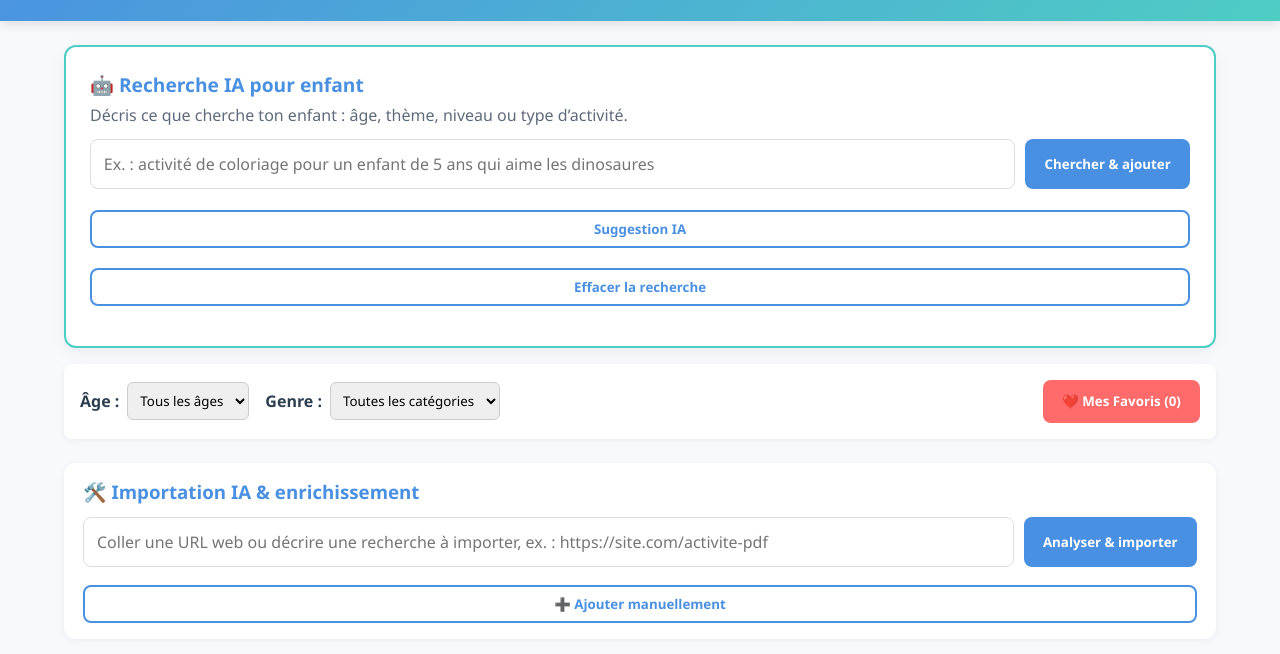
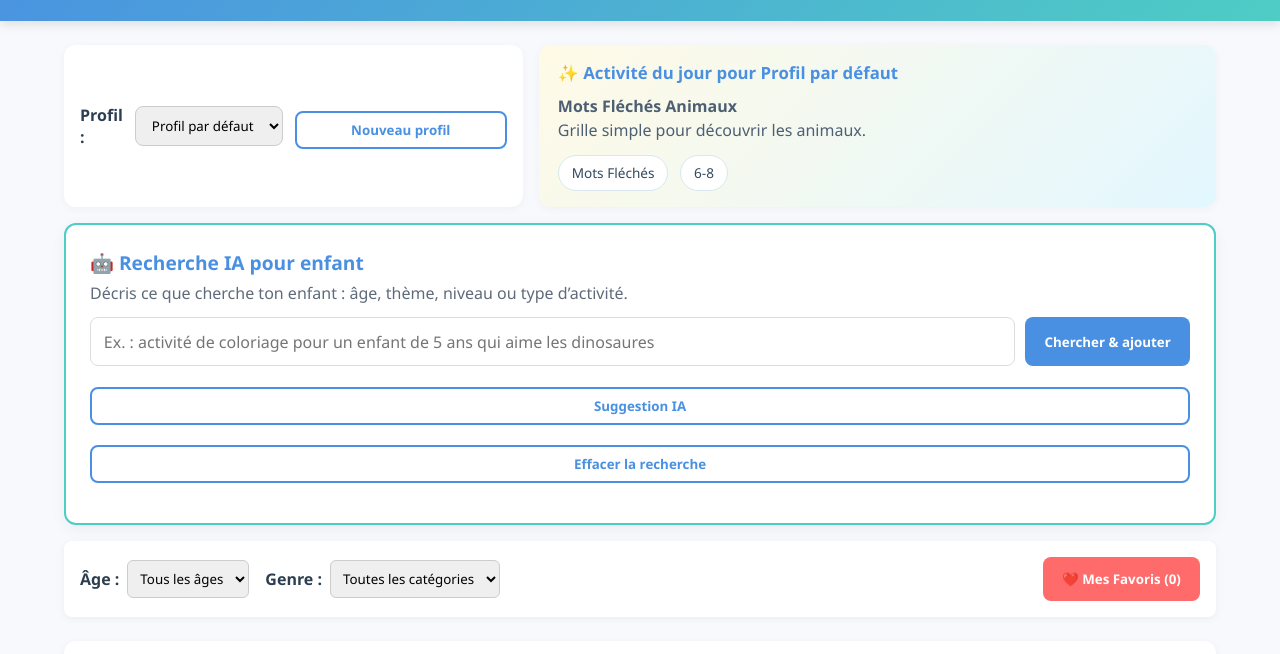
Before and after one commit to pxclem/kidprint-app, a plain HTML site: page index.html in a window 1280 px wide. Shown: the part 92-746 px from the top of the page. Drawn offline with Linux system fonts and the light colour scheme.

Commit message:
🚀 Initial commit KidPrint

```diff
--- a/assets/css/style.css
+++ b/assets/css/style.css
@@ -47,6 +47,16 @@ select { padding: 0.5rem; border-radius: 6px; border: 1px solid #ccc; }
 .history-chip:hover { background: var(--accent); color: white; border-color: var(--accent); }
 .ai-actions { display: flex; flex-wrap: wrap; gap: 0.75rem; margin-top: 0.8rem; }
 
+.profile-bar { display: flex; flex-wrap: wrap; gap: 1rem; align-items: stretch; margin-bottom: 1rem; }
+#profileSelector { display: flex; gap: 0.75rem; align-items: center; flex: 1 1 280px; background: white; border-radius: 12px; padding: 1rem; box-shadow: 0 2px 10px rgba(0,0,0,0.04); }
+#profileSelector label { font-weight: 700; color: var(--text); }
+#profileSelector select { padding: 0.55rem 0.75rem; border-radius: 8px; border: 1px solid #ccc; }
+.daily-activity { flex: 2 1 320px; background: linear-gradient(135deg, #fffae6, #e3f7ff); border-radius: 12px; padding: 1rem 1.2rem; box-shadow: 0 2px 10px rgba(0,0,0,0.04); min-width: 260px; }
+.daily-activity h3 { margin: 0 0 0.6rem 0; color: var(--primary); font-size: 1.05rem; }
+.daily-activity p { color: #4d5f72; line-height: 1.5; }
+.daily-activity .daily-meta { display: flex; gap: 0.75rem; margin-top: 0.85rem; flex-wrap: wrap; }
+.daily-meta span { display: inline-flex; gap: 0.4rem; background: white; border-radius: 999px; padding: 0.45rem 0.8rem; border: 1px solid #d8e7f0; font-size: 0.85rem; color: #324a5f; }
+
 /* Grid & Cards */
 .grid { display: grid; grid-template-columns: repeat(auto-fill, minmax(250px, 1fr)); gap: 1.5rem; }
 .card { background: var(--card-bg); border-radius: 10px; overflow: hidden; box-shadow: 0 2px 10px rgba(0,0,0,0.05); display: flex; flex-direction: column; position: relative; transition: transform 0.2s; }
--- a/assets/js/app.js
+++ b/assets/js/app.js
@@ -132,6 +132,8 @@ function setCurrentProfile(profileId) {
   localStorage.setItem(STORAGE_KEYS.currentProfile, profileId);
   loadState();
   renderProfileSelector();
+  renderDailyActivity();
+  renderSearchHistory();
   renderGrid();
 }
 
@@ -157,6 +159,33 @@ function renderProfileSelector() {
       ${profiles.map((profile) => `<option value="${profile.id}" ${profile.id === currentProfile?.id ? 'selected' : ''}>${profile.name}</option>`).join('')}
     </select>
     <button class="btn-outline" type="button" onclick="createProfile()">Nouveau profil</button>
+  `;
+}
+
+function getDailyActivity() {
+  if (items.length === 0) return null;
+  const seed = new Date().getDate() + new Date().getMonth();
+  const index = seed % items.length;
+  return items[index];
+}
+
+function renderDailyActivity() {
+  const container = document.getElementById('dailyActivity');
+  if (!container) return;
+  const daily = getDailyActivity();
+  if (!daily) {
+    container.style.display = 'none';
+    return;
+  }
+  container.style.display = 'block';
+  container.innerHTML = `
+    <h3>✨ Activité du jour pour ${currentProfile?.name || 'le profil'}</h3>
+    <p><strong>${daily.title}</strong></p>
+    <p>${daily.desc || 'Une activité sympa à imprimer avec ton enfant.'}</p>
+    <div class="daily-meta">
+      <span>${daily.category || 'Activité'}</span>
+      <span>${daily.age || 'Tous âges'}</span>
+    </div>
   `;
 }
 
@@ -214,6 +243,7 @@ async function loadActivities() {
 
   items = [...items, ...customItems];
   renderSearchHistory();
+  renderDailyActivity();
   renderGrid();
 }
 
--- a/index.html
+++ b/index.html
@@ -13,6 +13,10 @@
   </header>
 
   <div class="container">
+    <section class="profile-bar" id="profileBar">
+      <div id="profileSelector"></div>
+      <div id="dailyActivity" class="daily-activity"></div>
+    </section>
     <section class="ai-box">
       <h2>🤖 Recherche IA pour enfant</h2>
       <p class="ai-help">Décris ce que cherche ton enfant : âge, thème, niveau ou type d’activité.</p>
```
